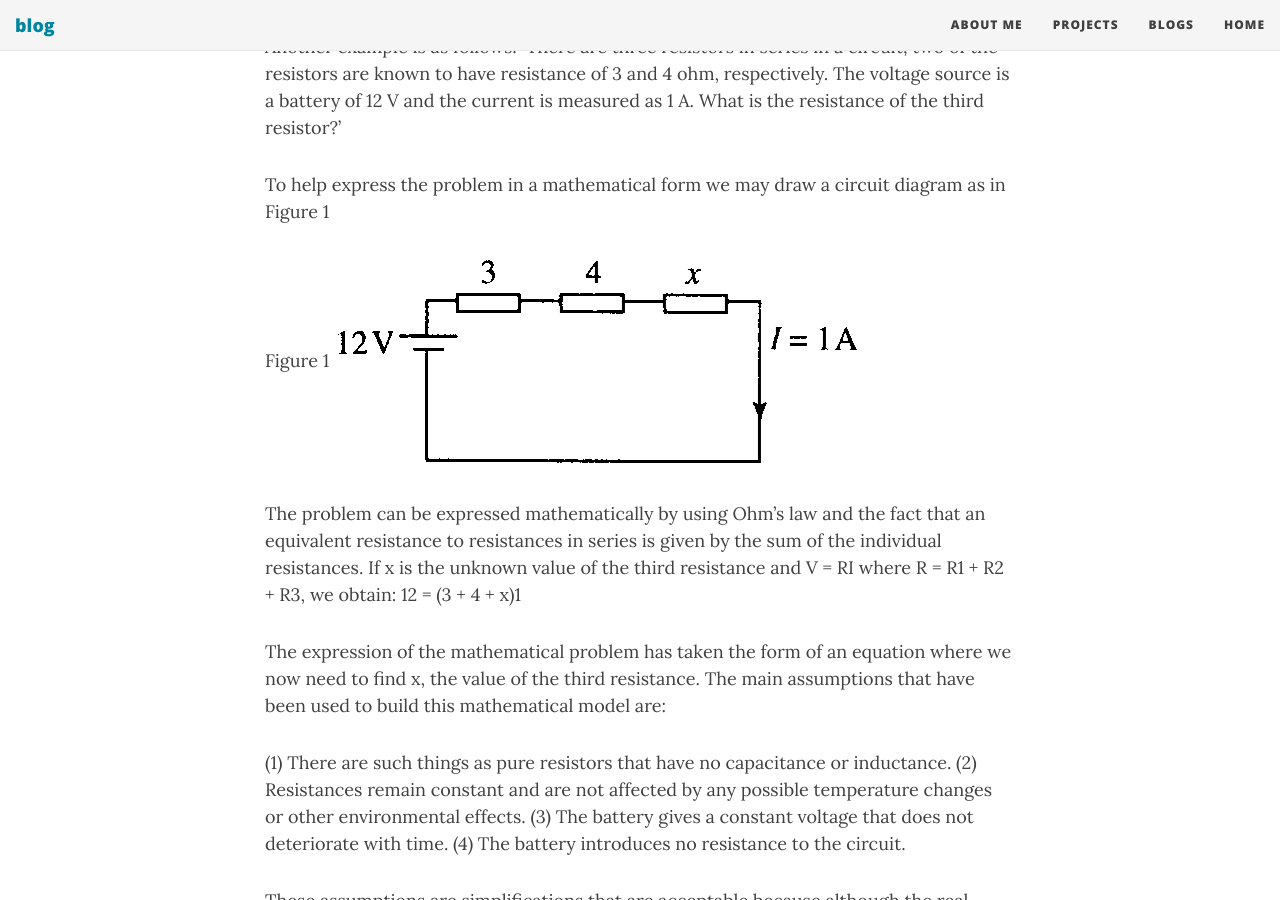
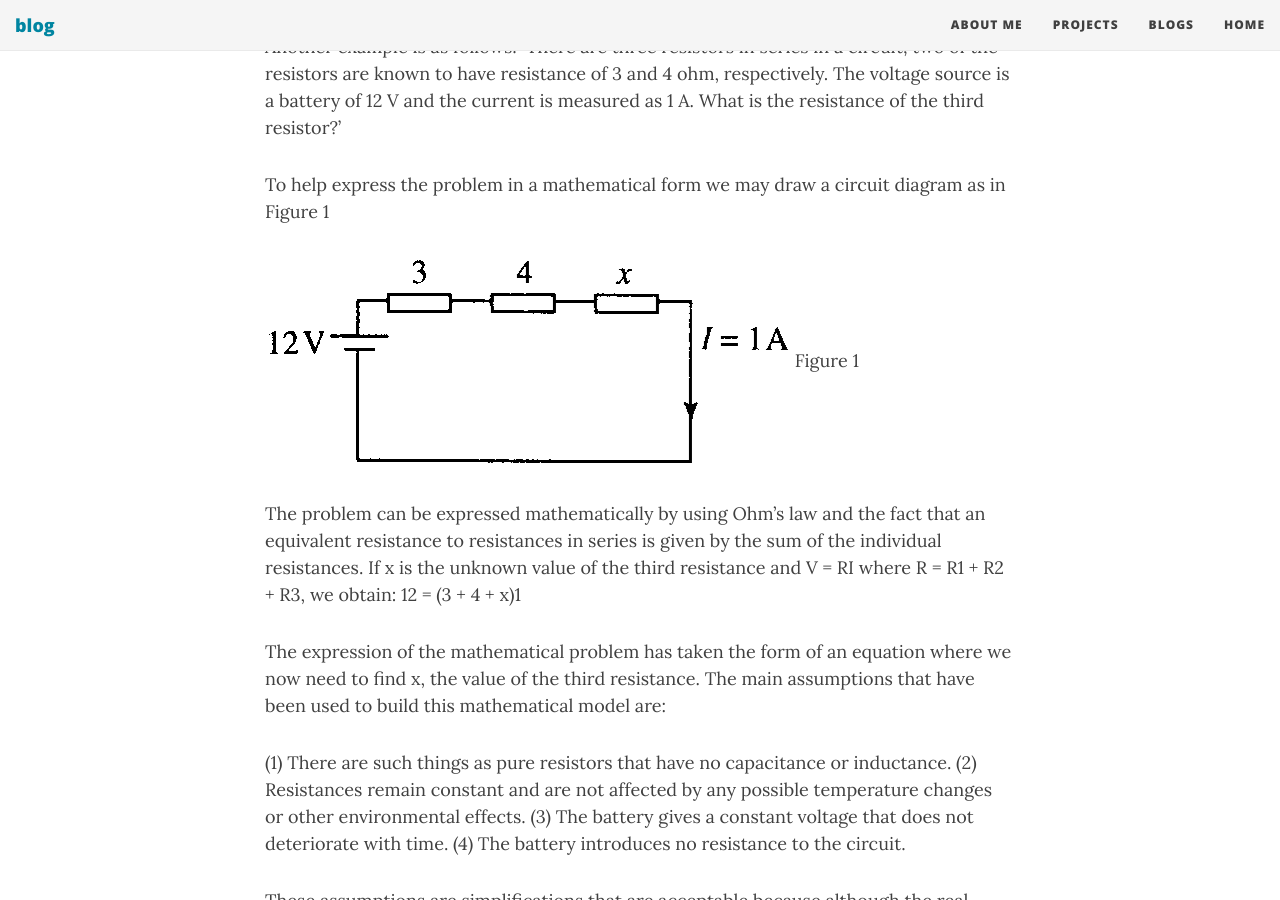
Before and after one commit to themayursinha/blog, a Jekyll site: the page built from _posts/2020-04-12-Problem-solving-and-the-art-of-the-convincing-argument.md, in a window 1280 px wide and 900 px high, scrolled down 1060 px. Built offline with Jekyll 4.4.1, drawn with Linux system fonts in a browser that asks for light colours; nearby versions of some CDN libraries; library files that are not in the unit come from our copies.

```diff
--- a/_posts/2020-04-12-Problem-solving-and-the-art-of-the-convincing-argument.md
+++ b/_posts/2020-04-12-Problem-solving-and-the-art-of-the-convincing-argument.md
@@ -20,8 +20,8 @@ Another example is as follows: ‘There are three resistors in series in a circu
 
 To help express the problem in a mathematical form we may draw a circuit diagram as in Figure 1
 
-Figure 1
 ![circuit]({{site.url}}/img/circuit.png)
+         Figure 1
 
 The problem can be expressed mathematically by using Ohm’s law and the fact that an equivalent resistance to resistances in series is given by the sum of the individual resistances. If x is the unknown value of the third resistance and V = RI where R = R1 + R2 + R3, we obtain:
 12 = (3 + 4 + x)1
```
